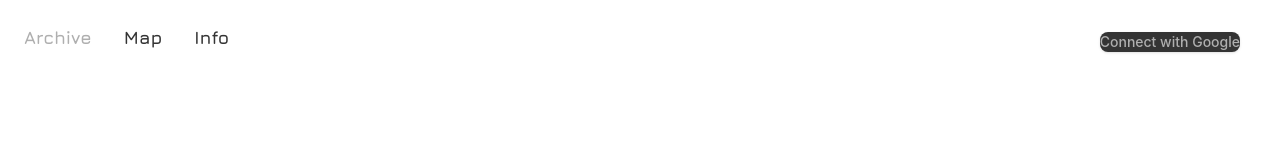
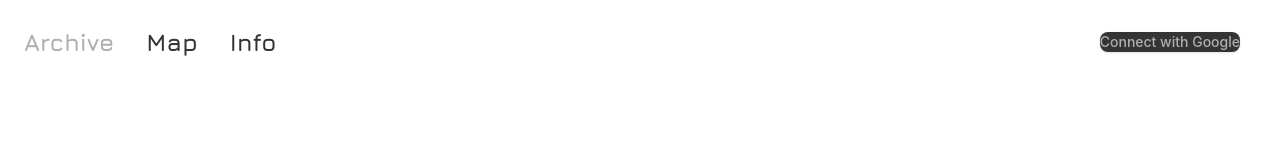
Before and after one commit to paolafioraso/repository-speleo-data-main, a Vue app: page / in a window 1280 px wide. Shown: the top 160 px of the page. Built offline with nearby package versions, Linux system fonts and the light colour scheme; no server answers; the database is empty.

Commit message:
cambio dimensioni menu

```diff
--- a/src/App.vue
+++ b/src/App.vue
@@ -21,11 +21,11 @@ onMounted(() => {})
 
   <!-- Nav e Auth nascosti nella pagina dettaglio e in Map Zoom -->
   <template v-if="route.name !== 'itemDetail' && route.name !== 'map-zoom'">
-    <nav style="position: fixed; top: 1.5rem; left: 1.5rem; z-index: 40; display: flex; align-items: center; gap: 2rem; font-family: 'Jura', sans-serif; font-weight: 700; font-size: 18px; background: transparent;">
-      <router-link :to="{ name: 'home' }" style="color: #343434; text-decoration: none;" active-class="nav-active">Archive</router-link>
-      <router-link :to="{ name: 'map' }" style="color: #343434; text-decoration: none;" active-class="nav-active">Map</router-link>
-      <router-link :to="{ name: 'info' }" style="color: #343434; text-decoration: none;" active-class="nav-active">Info</router-link>
-    </nav>
+    <nav style="position: fixed; top: 1.5rem; left: 1.5rem; z-index: 40; display: flex; align-items: center; gap: 2rem; font-family: 'Jura', sans-serif; font-weight: 700; font-size: 24px; background: transparent;">
+  <router-link :to="{ name: 'home' }" style="color: #343434; text-decoration: none;" active-class="nav-active">Archive</router-link>
+  <router-link :to="{ name: 'map' }" style="color: #343434; text-decoration: none;" active-class="nav-active">Map</router-link>
+  <router-link :to="{ name: 'info' }" style="color: #343434; text-decoration: none;" active-class="nav-active">Info</router-link>
+</nav>
 
     <div style="position: fixed; top: 0; right: 0; z-index: 40; padding: 2rem 2.5rem;">
       <Auth />
```
